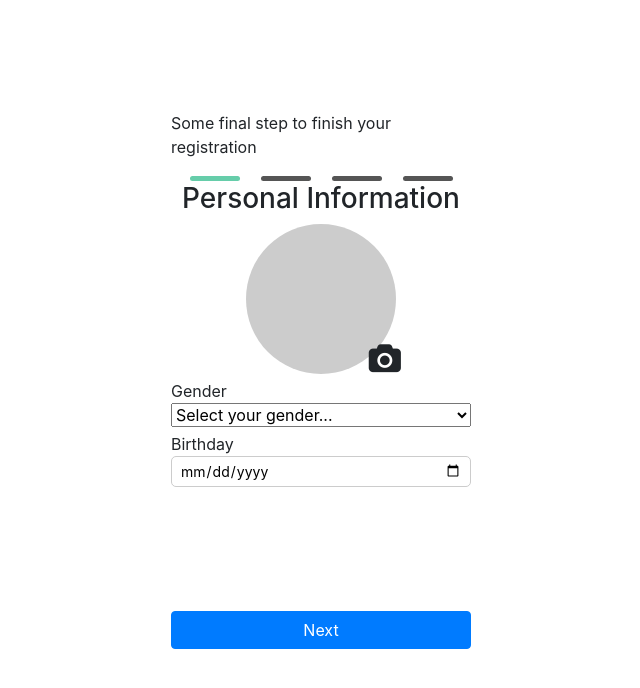
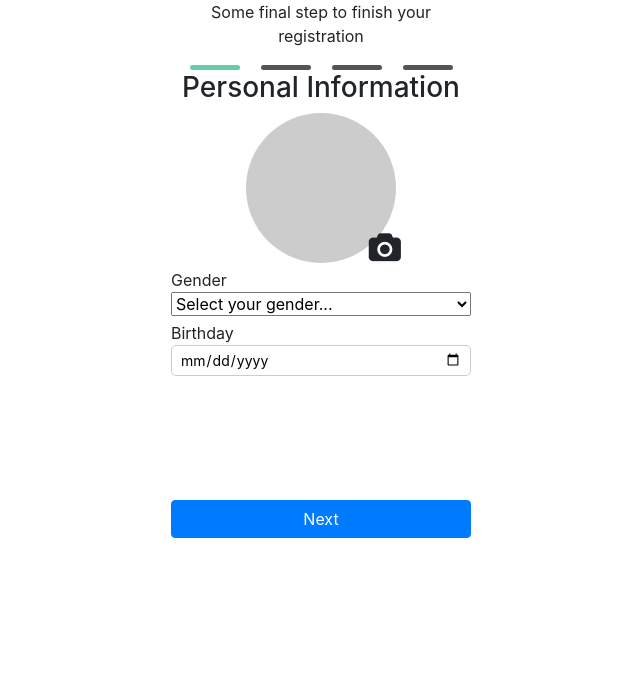
Before and after one commit to hidesignsdev/potential-team, a React (Create React App) app in the folder redux-form-app/: page /personal-info in a window 1280 px wide. Shown: the top 688 px of the page, without its empty margins (319-959 px from the left). Built offline with nearby package versions, Linux system fonts and the light colour scheme.

Commit message:
add formik for personalForm

```diff
--- a/redux-form-app/src/components/ImageUpload.js
+++ b/redux-form-app/src/components/ImageUpload.js
@@ -10,7 +10,7 @@ class ImageUpload extends React.Component {
         };
     }
     handleImageChange(item) {
-        const { input: { onChange } } = this.props;
+        const { form: { setFieldValue } } = this.props;
         item.preventDefault();
         let reader = new FileReader();
         let file = item.target.files[0];
@@ -24,10 +24,12 @@ class ImageUpload extends React.Component {
                 loadingImage: false
             });
         }
-        if (file) {
-            reader.readAsDataURL(file);
-            onChange && onChange(file)
-        }
+        // if (file) {
+        //     reader.readAsDataURL(file);
+        //     onChange && onChange(file)
+        // }
+        reader.readAsDataURL(file);
+        setFieldValue('file', file)
     }
     render() {
         let { imagePreviewUrl, loadingImage } = this.state;
--- a/redux-form-app/src/components/PersonalInfo.js
+++ b/redux-form-app/src/components/PersonalInfo.js
@@ -5,6 +5,7 @@ import { connect } from "react-redux";
 import { updateProfile } from "../actions/index";
 import _ from "lodash";
 import moment from "moment";
+import { Formik } from 'formik';
 
 class PersonalInfo extends React.Component {
     submit = values => {
@@ -15,15 +16,22 @@ class PersonalInfo extends React.Component {
         updateProfile(info, values.file);
     }
     render() {
+        const initialValues = {
+            file: '',
+            gender: '',
+            dateOfBirth: '',
+        }
         const { history } = this.props;
         const { success, error, loading } = this.props.updateProfileReducer;
         if (success === true) {
             history.push("/congratulations");
         }
         return (
-            <div className="container">
-                <PersonalForm onSubmit={this.submit} loading={loading} messageErr={error} />
-            </div>
+            <Formik
+                initialValues={initialValues}
+                onSubmit={this.submit}
+                render={props => <PersonalForm {...props} />}
+            />
 
         );
     }
--- a/redux-form-app/src/form/PersonalForm.js
+++ b/redux-form-app/src/form/PersonalForm.js
@@ -1,17 +1,19 @@
 import React from 'react';
-import { Field, reduxForm } from 'redux-form';
-import { required } from "./validate";
-import InputField from "./InputField";
+//import { Field, reduxForm } from 'redux-form';
+//import { required } from "./validate";
+//import InputField from "./InputField";
 import ImageUpload from "../components/ImageUpload";
+
+import { Form, Field } from 'formik';
 
 const PersonalForm = props => {
     const { handleSubmit, loading, messageErr } = props;
     return (
-        <form onSubmit={handleSubmit} id="updateForm">
+        <Form>
             <div className="form-field">
                 <div className="process">
-                    <p>Some final step to finish your registration</p>
                     <center>
+                        <p>Some final step to finish your registration</p>
                         <table>
                             <thead>
                                 <tr>
@@ -42,7 +44,7 @@ const PersonalForm = props => {
                     <option value="その他">その他</option>
                 </Field>
                 <label htmlFor="dateOfBirth">Birthday</label>
-                <Field name="dateOfBirth" component={InputField} type="date" validate={required} />
+                <Field name="dateOfBirth" type="date" />
 
                 {/* check erro and loading */}
                 <span className="alert-error">{messageErr ? messageErr : ""}</span>
@@ -51,7 +53,7 @@ const PersonalForm = props => {
                     {loading ? "Loading..." : "Next"}
                 </button>
             </div>
-        </form>
+        </Form>
     )
 }
-export default reduxForm({ form: 'personalInfo' })(PersonalForm)
+export default PersonalForm;
--- a/redux-form-app/src/reducers/index.js
+++ b/redux-form-app/src/reducers/index.js
@@ -5,7 +5,6 @@ import signUpReducer from './signupReducer';
 import updateProfileReducer from './updateProfileReducer';
 
 const rootReducer = combineReducers({
-    form: formReducer,
     logInReducer,
     signUpReducer,
     updateProfileReducer
```
